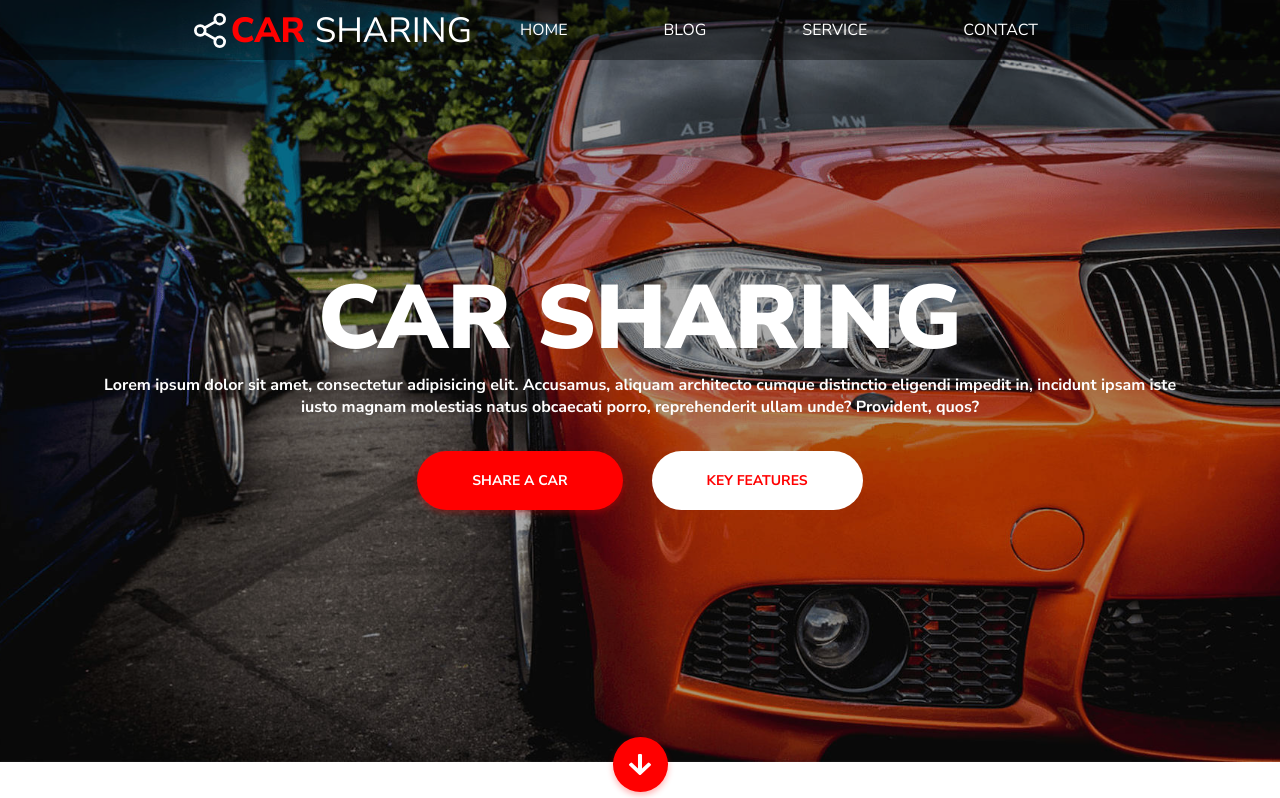
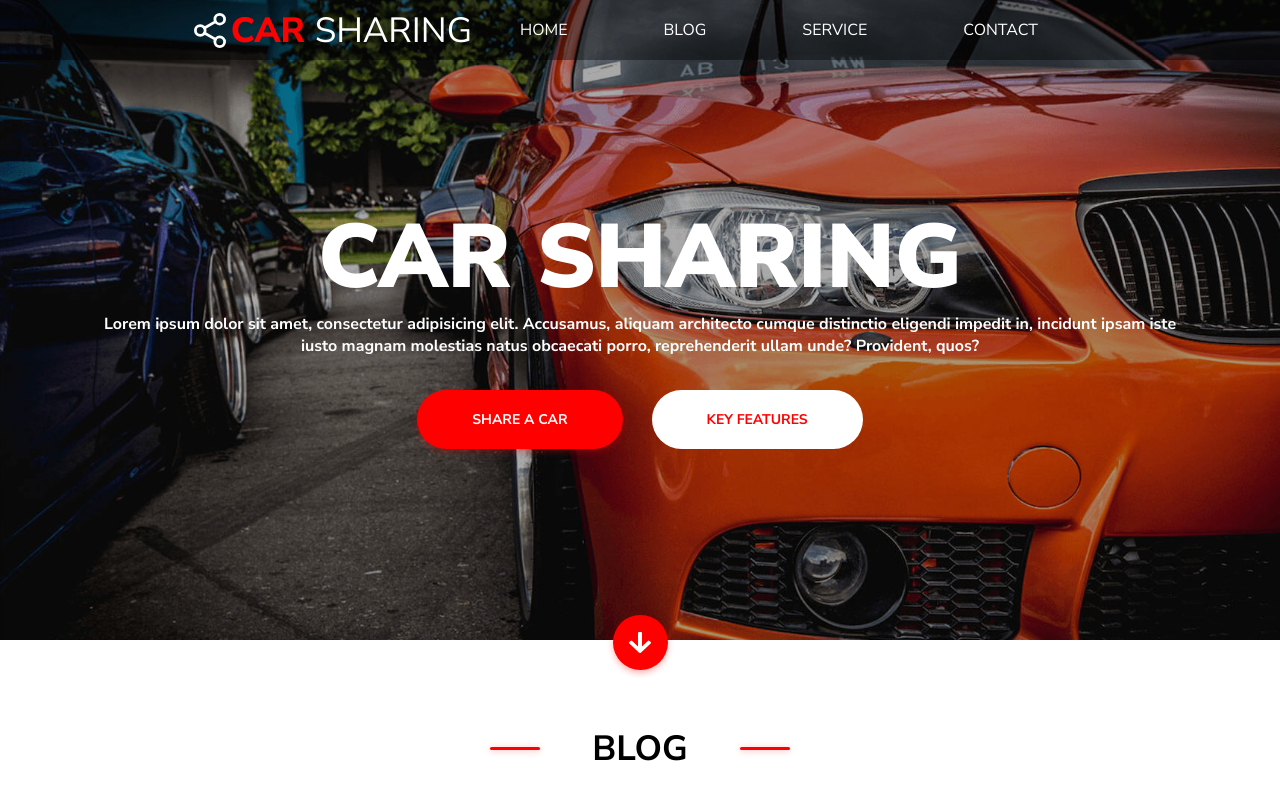
Before and after one commit to BulionCoder/Car-Sharing, a plain HTML site: page index.html in a window 1280 px wide. Shown: the top 798 px of the page. Drawn offline with nearby package versions, Linux system fonts and the light colour scheme.

Commit message:
Car sharing - banner height corrected

```diff
--- a/css/style.css
+++ b/css/style.css
@@ -194,7 +194,7 @@ footer--icon {
  .banner {
      display: flex;
      width: 100%;
-     height: 762px;
+     min-height: 80vh;
      background: url("/images/Image.jpg") no-repeat center/cover;
      align-items: center;
      justify-content: center;
```
